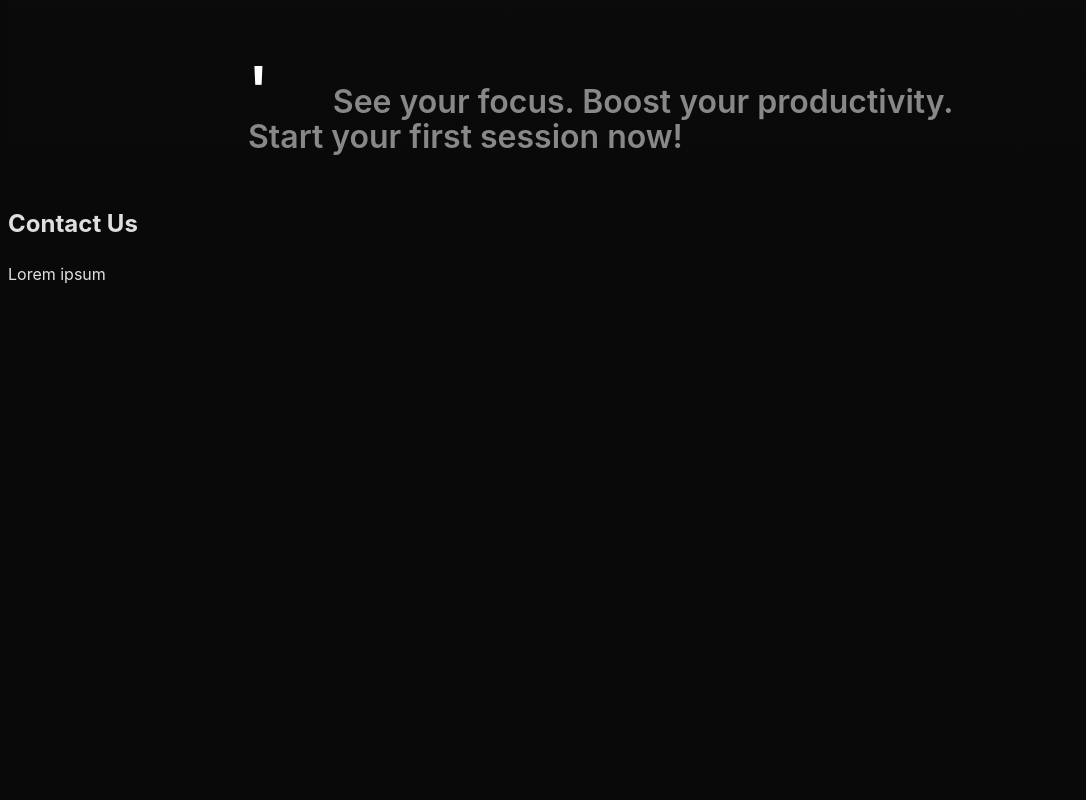
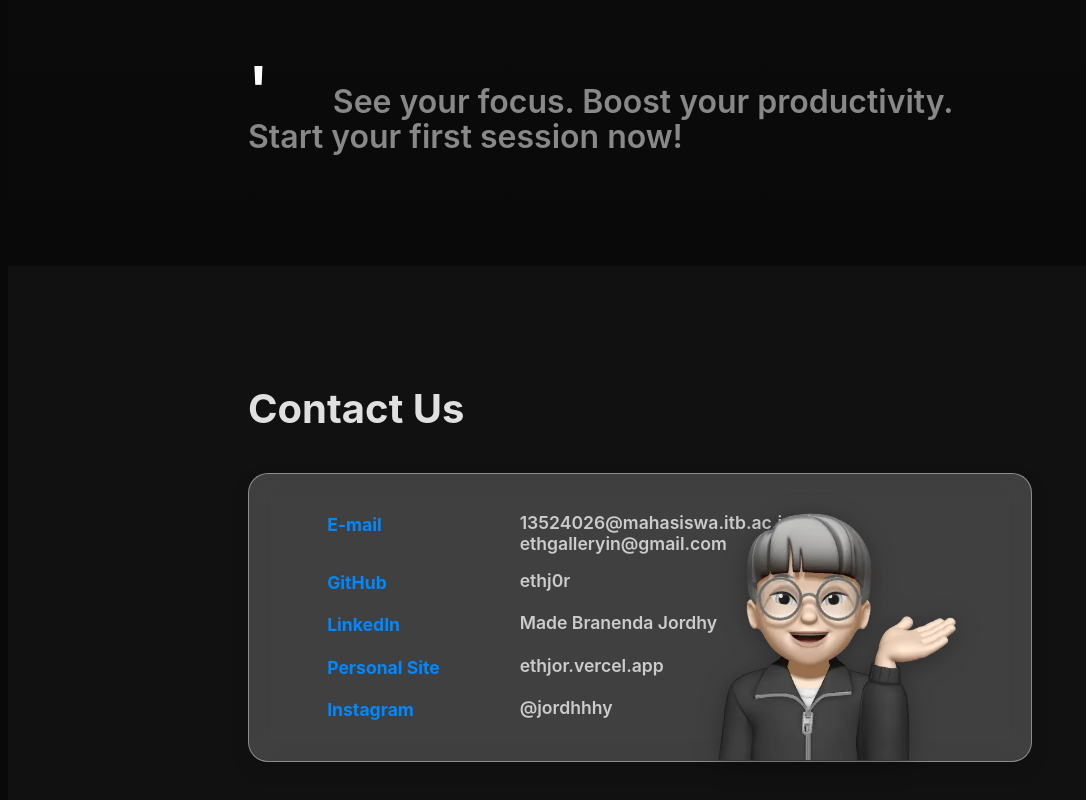
Before and after one commit to ethj0r/Clearo, a React (Vite) app: page / in a window 1280 px wide. Shown: the part 1776-2576 px from the top of the page, without its empty margins (0-1086 px from the left). Before the commit the page ends 2078 px from the top, so only its background shows below. Built offline with nearby package versions, Linux system fonts and the light colour scheme.

Commit message:
feat: contact us section implementation

```diff
--- a/src/pages/landing/Landing.css
+++ b/src/pages/landing/Landing.css
@@ -159,6 +159,8 @@
     /* margin-top: 100px; */
     padding-top: 40px;
     color: #888;
+    /* padding-bottom: 40px; */
+    padding-bottom: 5rem;
 }
 
 .quote-last {
@@ -166,3 +168,82 @@
     margin-right: 1em;
     color: #ffffff;
 }
+
+/* CONTACT US SECTION */
+.contact-us {
+    background: #111111;
+    padding-left: 15em;
+    padding-right: 15em;
+    padding-top: 5em;
+    padding-bottom: 5em;
+}
+
+.overview-container,
+.contact-us-container {
+    max-width: 1080px;
+    margin: 0 auto;
+}
+
+
+.contact-card {
+    position: relative;
+    border-radius: 20px;
+    padding: 30px;
+    min-height: 200px;
+    display: flex;
+    justify-content: space-between;
+    align-items: stretch;
+    text-align: left;
+
+    background: rgba(255, 255, 255, 0.2);
+    backdrop-filter: blur(12px);
+    -webkit-backdrop-filter: blur(12px);
+    border: 1px solid rgba(255, 255, 255, 0.4);
+    box-shadow: 0 8px 20px rgba(0, 0, 0, 0.1);
+}
+
+.contact-info {
+    flex: 1;
+    display: flex;
+    flex-direction: column;
+}
+
+.contact-info .row {
+    display: grid;
+    grid-template-columns: 1fr 2fr;
+    align-items: start;
+    padding: 0.5rem 0;
+}
+
+.contact-info .label {
+    font-size: 1.1rem;
+    font-weight: bold;
+    margin-left: 20%;
+    color: #0088ff;
+}
+
+.contact-info .value {
+    font-size: 1.1rem;
+    font-weight: 600;
+    color: #ccc;
+    /* margin-left: ; */
+    line-height: 1.2;
+}
+
+.contact-avatar {
+    /* display: flex;
+    align-items: flex-end;
+    justify-content: flex-end;
+    height: 100%;          */
+    position: absolute;
+    right: 3em;
+    bottom: -1.4em;
+}
+
+.contact-avatar img {
+    width: 300px;
+    max-width: 100%;
+    height: auto;
+    filter: drop-shadow(0 4px 12px rgba(0, 0, 0, 0.3));
+    margin-bottom: -1px;
+}
--- a/src/pages/landing/Landing.jsx
+++ b/src/pages/landing/Landing.jsx
@@ -68,8 +68,44 @@ export default function Landing() {
       {/* Contact Section */}
       <section className="contact-us" id="contact-us">
         <div className="contact-us-container">
-          <h2>Contact Us</h2>
-          <p>Lorem ipsum</p>
+          <h2 className="contact-us-title overview-title">Contact Us</h2>
+
+          <div className="contact-card">
+            <div className="contact-info">
+              <div className="row">
+                <span className="label">E-mail</span>
+                <span className="value">
+                  13524026@mahasiswa.itb.ac.id<br />
+                  ethgalleryin@gmail.com
+                </span>
+              </div>
+
+              <div className="row">
+                <span className="label">GitHub</span>
+                <span className="value">ethj0r</span>
+              </div>
+
+              <div className="row">
+                <span className="label">LinkedIn</span>
+                <span className="value">Made Branenda Jordhy</span>
+              </div>
+
+              <div className="row">
+                <span className="label">Personal Site</span>
+                <span className="value">ethjor.vercel.app</span>
+              </div>
+
+              <div className="row">
+                <span className="label">Instagram</span>
+                <span className="value">@jordhhhy</span>
+              </div>
+            </div>
+
+            <div className="contact-avatar">
+              <img src="memoji.webp" alt="Memoji" />
+            </div>
+
+          </div>
         </div>
       </section>
 
```
Also changed, not shown: public/memoji.webp (added), src/assets/memoji.webp (added).
